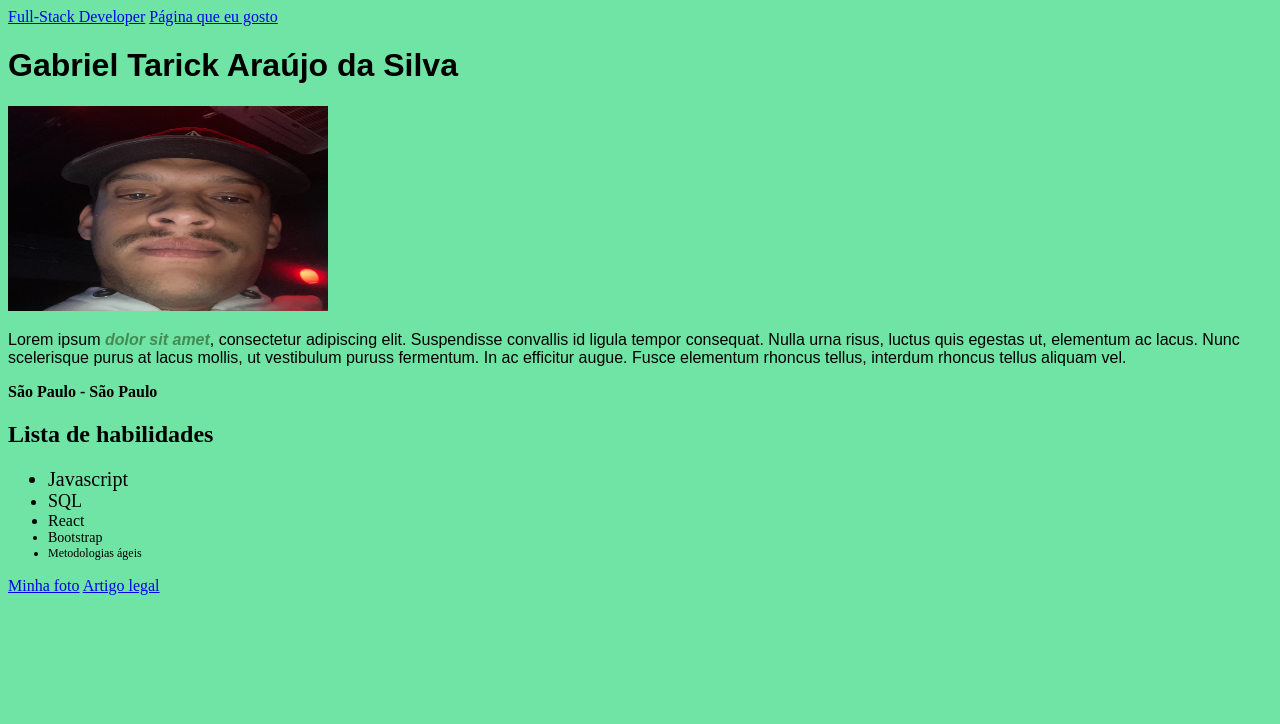
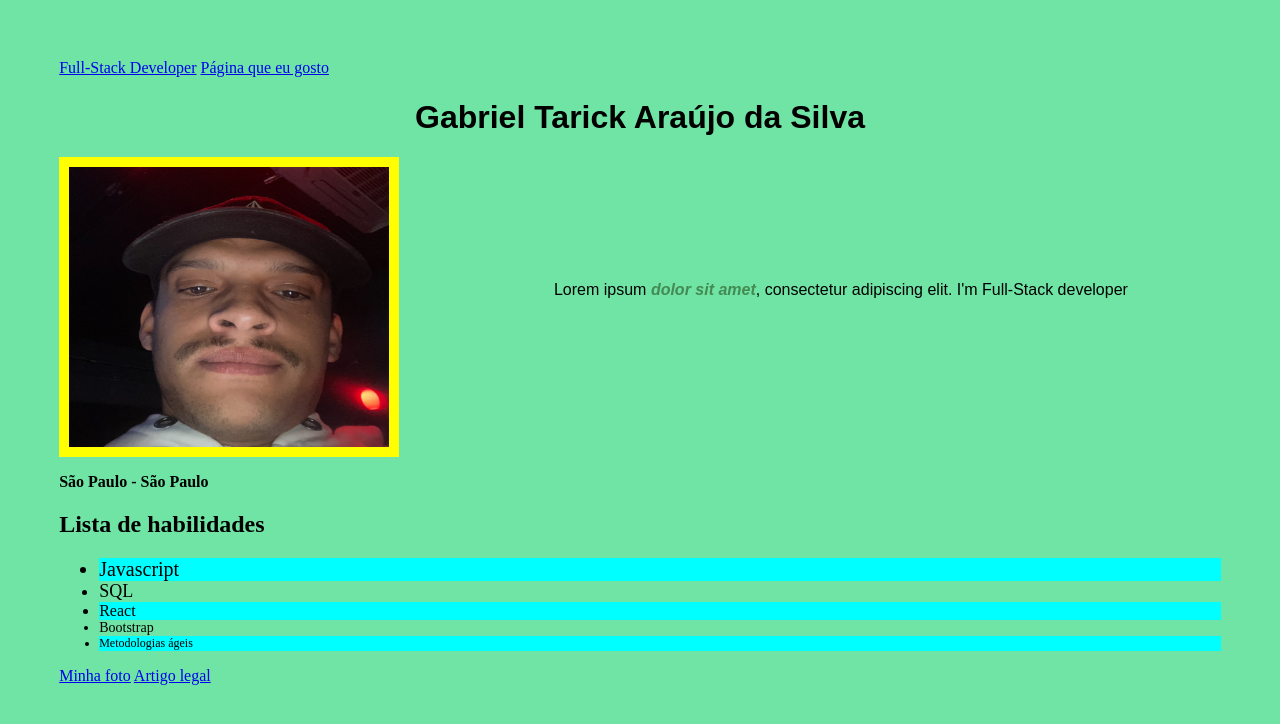
Before and after one commit to p4n1k0/p4n1k0.github.io, a plain HTML site: page index.html in a window 1280 px wide. Drawn offline with Linux system fonts and the light colour scheme.

Commit message:
layout e box model

```diff
--- a/index.html
+++ b/index.html
@@ -12,13 +12,14 @@
 <body>
     <a href="#sobre-mim">Full-Stack Developer</a>
     <a href="https://www.naointendo.com.br/">Página que eu gosto</a>
-    <h1 class="meuNome">Gabriel Tarick Araújo da Silva</h1>
-    <img src="minhafoto.jpg" width="320" height="205" alt="I'm smiling" id="minha-foto">
-    <p class="descricao">Lorem ipsum <strong><em>dolor sit amet</em></strong>, consectetur adipiscing elit. Suspendisse
-        convallis id ligula tempor consequat. Nulla urna risus, luctus quis egestas ut, elementum ac lacus. Nunc
-        scelerisque purus at lacus mollis, ut vestibulum puruss fermentum. In ac efficitur augue. Fusce elementum
-        rhoncus
-        tellus, interdum rhoncus tellus aliquam vel.</p>
+    <div>
+        <h1 class="meuNome">Gabriel Tarick Araújo da Silva</h1>
+        <div class="image-container">
+            <img src="minhafoto.jpg" width="320" height="205" alt="I'm smiling" id="minha-foto">
+            <p class="descricao">Lorem ipsum <strong><em>dolor sit amet</em></strong>, consectetur adipiscing elit.
+                I'm Full-Stack developer</p>
+        </div>
+    </div>
     <p class="resido"><strong>São Paulo - São Paulo</strong></p>
     <h2>Lista de habilidades</h2>
     <ul>
--- a/style.css
+++ b/style.css
@@ -1,10 +1,17 @@
 body {
     background-color: rgb(111, 228, 164);
+    padding: 4%;
 }
 
-.meuNome,
+.meuNome {
+    font-family: Arial, Helvetica, sans-serif;
+    text-align: center;
+}
 .descricao {
     font-family: Arial, Helvetica, sans-serif;
+    position: absolute;
+    top: 36%;
+    right: 8%;
 }
 
 em {
@@ -30,3 +37,19 @@ em {
 .metoAgil {
     font-size: 12px;
 }
+
+#minha-foto {
+    float: left;
+    height: 280px;
+    padding: 10px;
+    background-color: yellow;
+}
+
+.image-container {
+    height: 300px;
+    position: relative;
+}
+
+ul li:nth-child(odd) {
+    background-color: aqua;
+}
```
